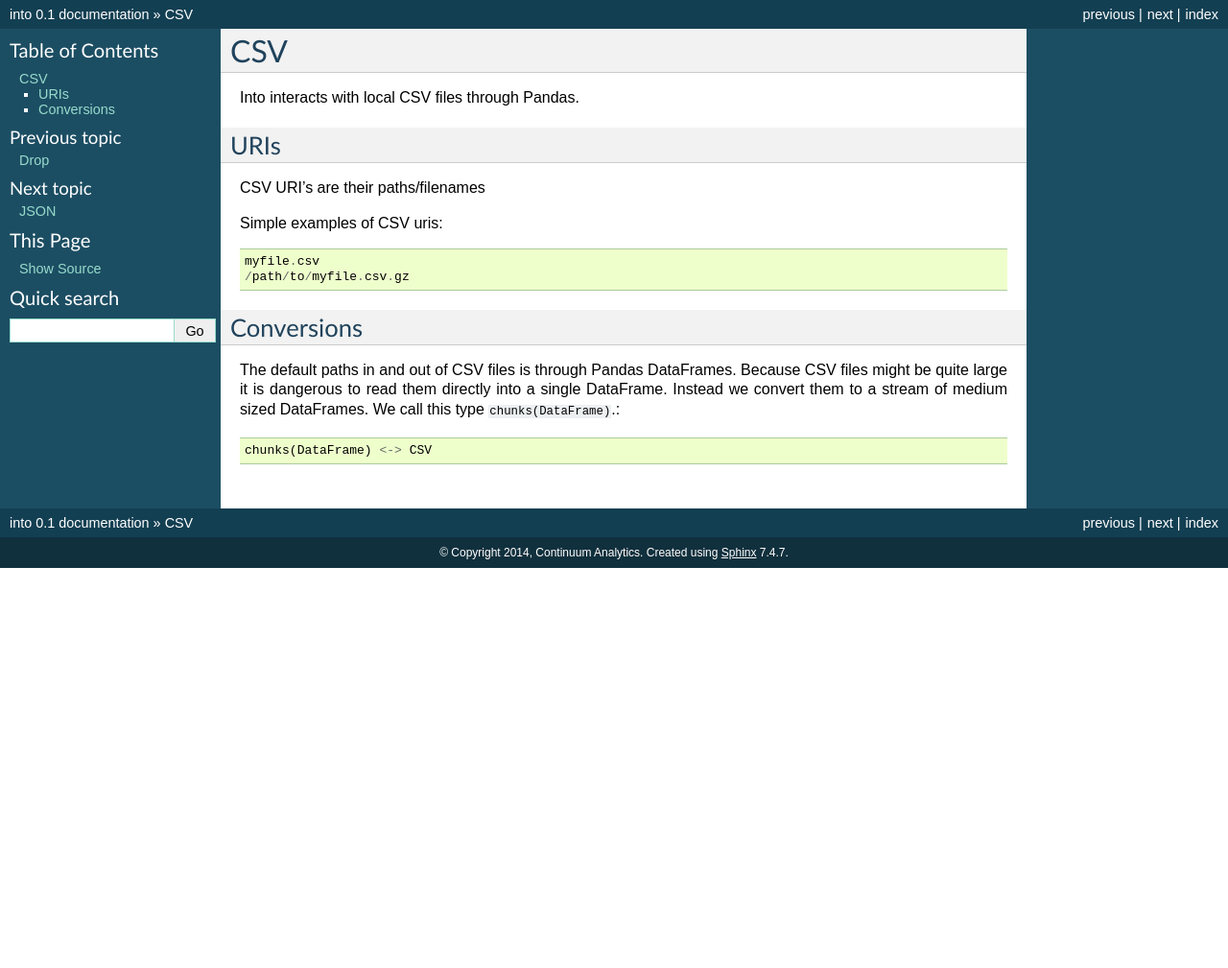
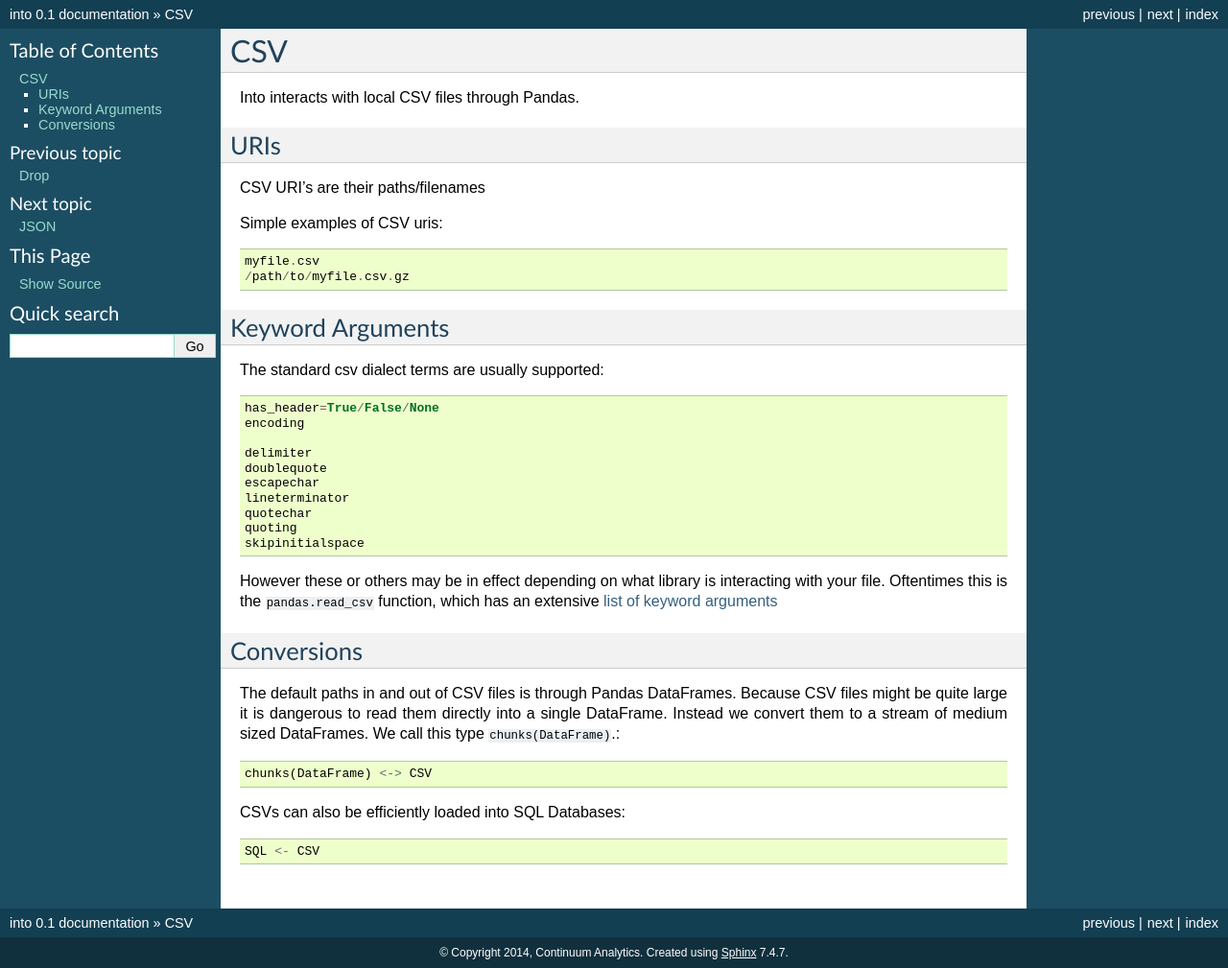
Before and after one commit to blaze/odo, a Sphinx documentation site: the page built from docs/source/csv.rst, in a window 1280 px wide. Shown: the whole page at 96% size. Built offline with Sphinx 7.4.7, drawn with Linux system fonts in a browser that asks for light colours; before the commit the page ends 900 px from its top, so only the background shows below that.

Commit message:
update csv docs

```diff
--- a/docs/source/csv.rst
+++ b/docs/source/csv.rst
@@ -15,6 +15,27 @@ Simple examples of CSV uris::
     /path/to/myfile.csv.gz
 
 
+Keyword Arguments
+-----------------
+
+The standard csv dialect terms are usually supported::
+
+    has_header=True/False/None
+    encoding
+
+    delimiter
+    doublequote
+    escapechar
+    lineterminator
+    quotechar
+    quoting
+    skipinitialspace
+
+However these or others may be in effect depending on what library is
+interacting with your file.  Oftentimes this is the ``pandas.read_csv``
+function, which has an extensive `list of keyword arguments`_
+
+
 Conversions
 -----------
 
@@ -24,3 +45,9 @@ into a single DataFrame.  Instead we convert them to a stream of medium sized
 DataFrames.  We call this type ``chunks(DataFrame)``.::
 
     chunks(DataFrame) <-> CSV
+
+CSVs can also be efficiently loaded into SQL Databases::
+
+    SQL <- CSV
+
+.. _`list of keyword arguments`: http://pandas.pydata.org/pandas-docs/stable/generated/pandas.io.parsers.read_csv.html
```
